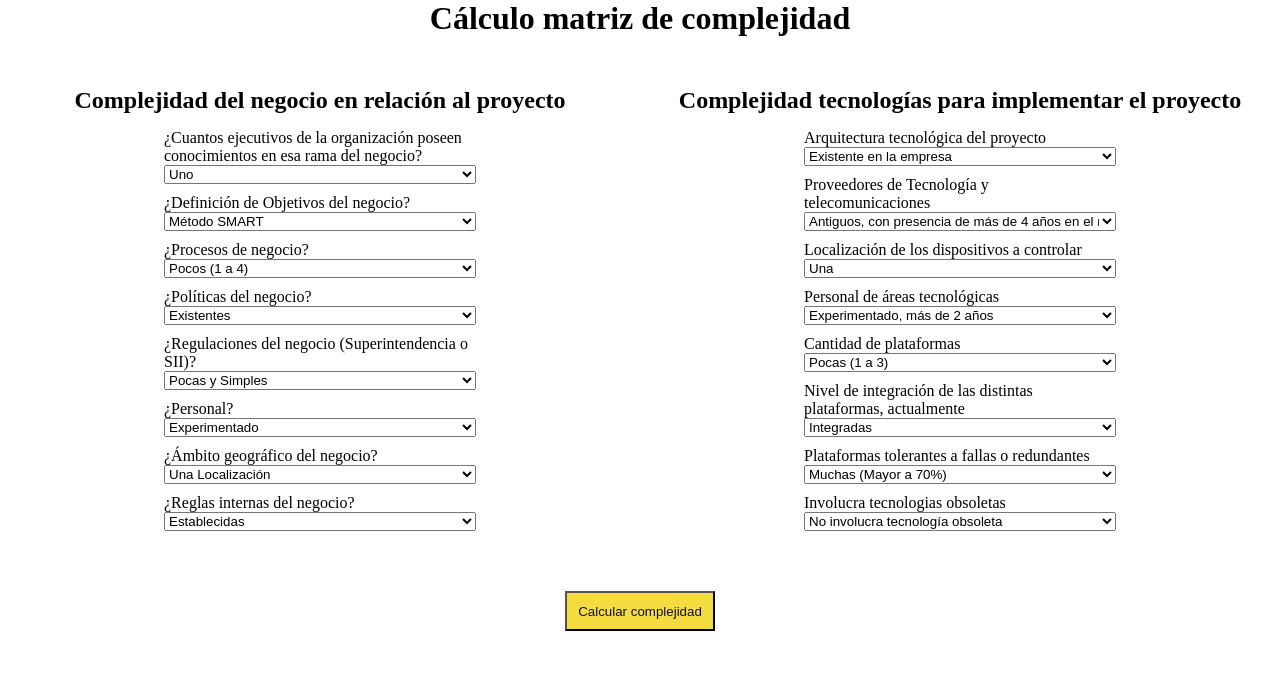
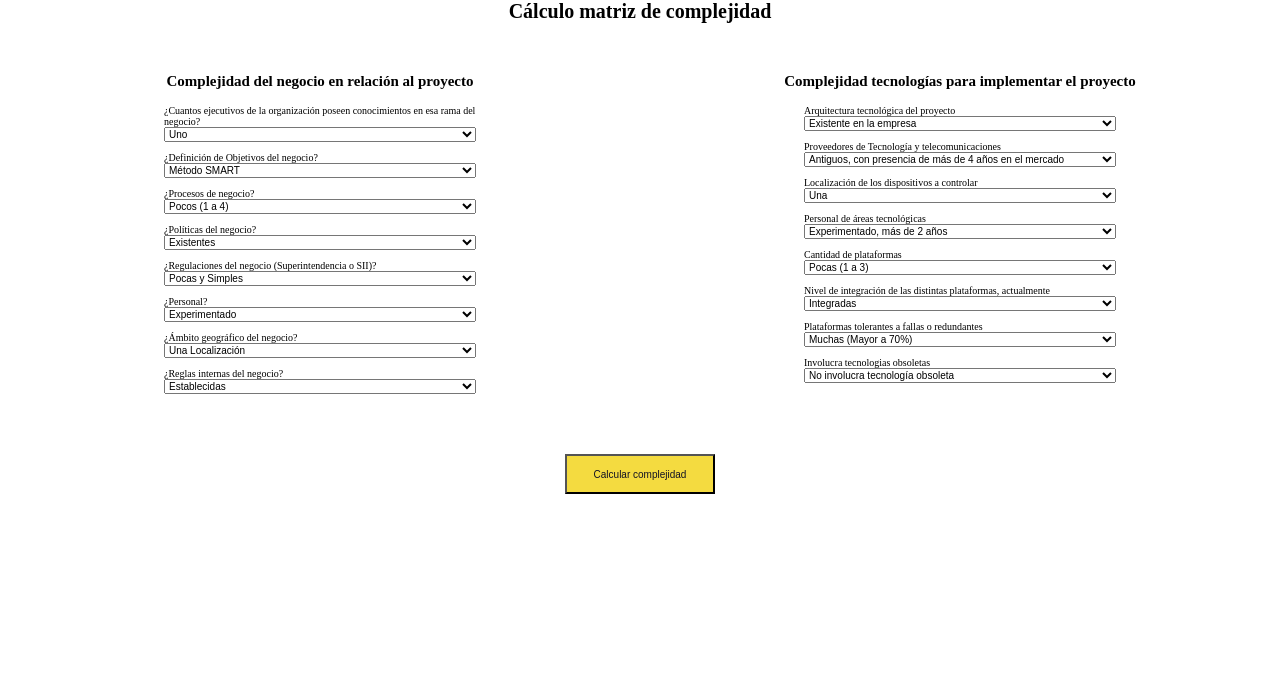
Before and after one commit to cristianS97/tarea-sw-matriz-complejidad, a Django app: page / in a window 1280 px wide. Shown: the top 680 px of the page. Run offline with Django 3.2, Linux system fonts and the light colour scheme.

Commit message:
Corrección estilos y modificación Pipfile

```diff
--- a/matriz/static/css/styles.css
+++ b/matriz/static/css/styles.css
@@ -11,11 +11,17 @@ html {
 h1 {
     text-align: center;
     margin-bottom: 50px;
+    font-size: 20px;
 }
 form {
     display: flex;
     margin: 0 auto;
     flex-wrap: wrap;
+    font-size: 10px;
+}
+form select,
+form select option {
+    font-size: 10px;
 }
 .btn {
     margin: 50px auto;
@@ -23,6 +29,7 @@ form {
     width: 150px;
     background: #F4DB40;
     color: #111224;
+    font-size: 10px;
 }
 .btn:hover {
     cursor: pointer;
@@ -44,7 +51,7 @@ form {
 img {
     display:block;
     margin:auto;
-    width: 800px;
+    width: 300px;
 }
 .borrar {
     text-align: center;
@@ -52,6 +59,7 @@ img {
     padding: 10px;
     width: 150px;
     background: #F4DB40;
+    font-size: 10px;
 }
 .borrar a {
     text-decoration: none;
```
Also changed, not shown: 2 other files.
